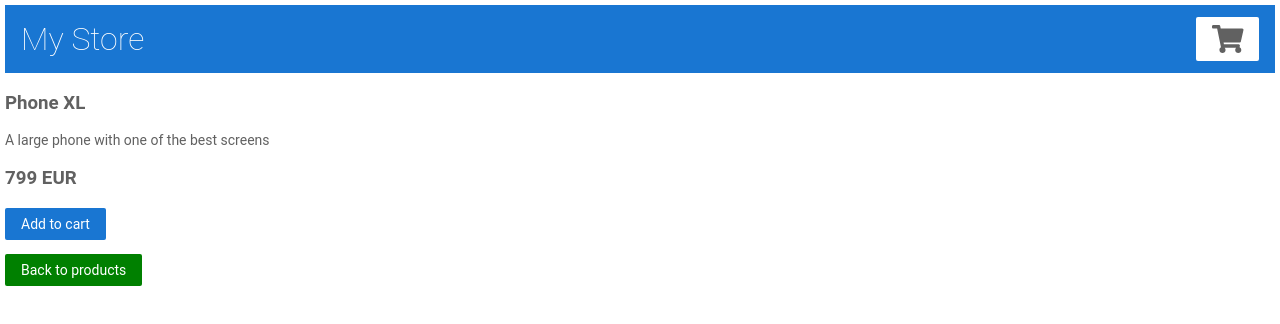
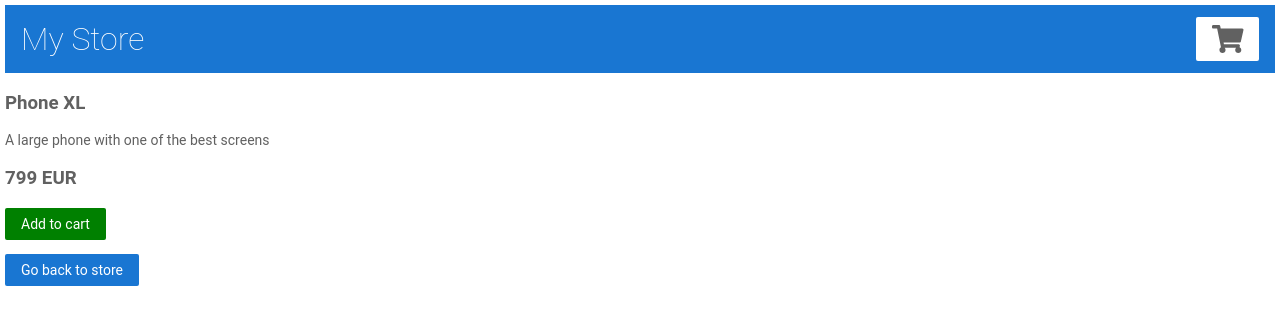
Before and after one commit to senichek/shopping-cart-react, a React (Create React App) app: page /details/1 in a window 1280 px wide. Shown: the top 324 px of the page. Built offline with nearby package versions, Linux system fonts and the light colour scheme.

Commit message:
Add to Cart feature has been added

```diff
--- a/src/App.js
+++ b/src/App.js
@@ -30,14 +30,25 @@ function App() {
       }
 ]);
 
+// Empty array for adding the items in Cart
+const [itemsInCart, setItemsInCart] = useState([]);
+
+const addToCart = (productID) => {
+  // We use parseInt because the <productID> comes in the form of string and not int.
+  let itemToAdd = products.find(x => x.id === parseInt(productID))
+  // Adding new item to the array of those that are already present in the array.
+  setItemsInCart([...itemsInCart, itemToAdd])
+  alert("Added to cart " + itemToAdd.name);
+};
+
   return (
     <>
     <BrowserRouter>
     <TopBar />
         <Routes>
-          <Route path="/cart" element={<Cart />} />
+          <Route path="/cart" element={<Cart products={itemsInCart}/>} />
           <Route path="/" element={<ProductList products={products}/>} />
-          <Route path="/details/:productID" element={<ProductDetails products={products} />} />
+          <Route path="/details/:productID" element={<ProductDetails products={products} onAddToCart={addToCart} />} />
         </Routes>
       </BrowserRouter>
     </>
--- a/src/components/Cart.js
+++ b/src/components/Cart.js
@@ -1,8 +1,9 @@
 import React from "react";
 import Button from "./Button";
 import { useNavigate } from "react-router-dom";
+import ProductList from "./ProductList";
 
-function Cart() {
+function Cart({ products }) {
 
   // Used to redirect a user to a specific URL.
   let navigate = useNavigate();
@@ -13,6 +14,9 @@ function Cart() {
 
   return (
     <div>
+      {products.map((pr) => {
+          return<h3 key={pr.id}> {pr.name}</h3>
+      })}
       <p>
         <Button
           color={"#1976d2"}
--- a/src/components/Product.js
+++ b/src/components/Product.js
@@ -12,7 +12,7 @@ function Product({ product }) {
   };
 
     const notify = (productName) => {
-      alert('You will be notified when <' + productName + '> goes on sale!')
+      alert('You will be notified when the price of <' + productName + '> drops below 700 EUR')
   }
   // The expression <product.price > 700 &&> means that we
   // will show the button if the price is higher than 700,
--- a/src/components/ProductDetails.js
+++ b/src/components/ProductDetails.js
@@ -2,18 +2,15 @@ import React from "react";
 import { useParams, useNavigate } from "react-router-dom";
 import Button from "./Button";
 
-function ProductDetails({ products }) {
+function ProductDetails({ products, onAddToCart }) {
   // This is the parameter that comes from URL declared in App.js (<Route path="/details/:productID")
   let { productID } = useParams();
 
   const getProductByID = (productID) => {
     return products.find((element) => {
+        // We use parseInt because the <productID> comes in the form of string from URL
       return element.id === parseInt(productID);
     });
-  };
-
-  const addToCart = () => {
-    alert("Added to cart");
   };
 
   // Used to redirect a user to a specific URL.
@@ -34,14 +31,15 @@ function ProductDetails({ products }) {
           <h3>{getProductByID(productID).price} EUR</h3>
           <p>
             <Button
-              color={"#1976d2"}
+              color={"green"}
               text={"Add to cart"}
-              click={() => addToCart()}
+              // We can pass props as functions using the syntx below, i.e. () => onAddToCart(productID)
+              click={() => onAddToCart(productID)}
             />
           </p>
           <Button
-            color={"green"}
-            text={"Back to products"}
+            color={"#1976d2"}
+            text={"Go back to store"}
             click={() => redirect("/")}
           />
         </>
```
